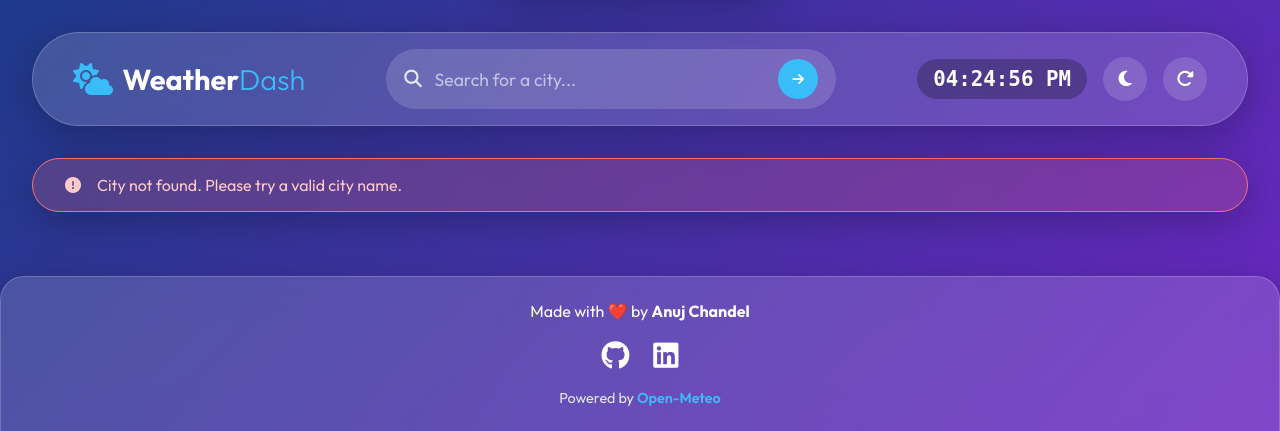
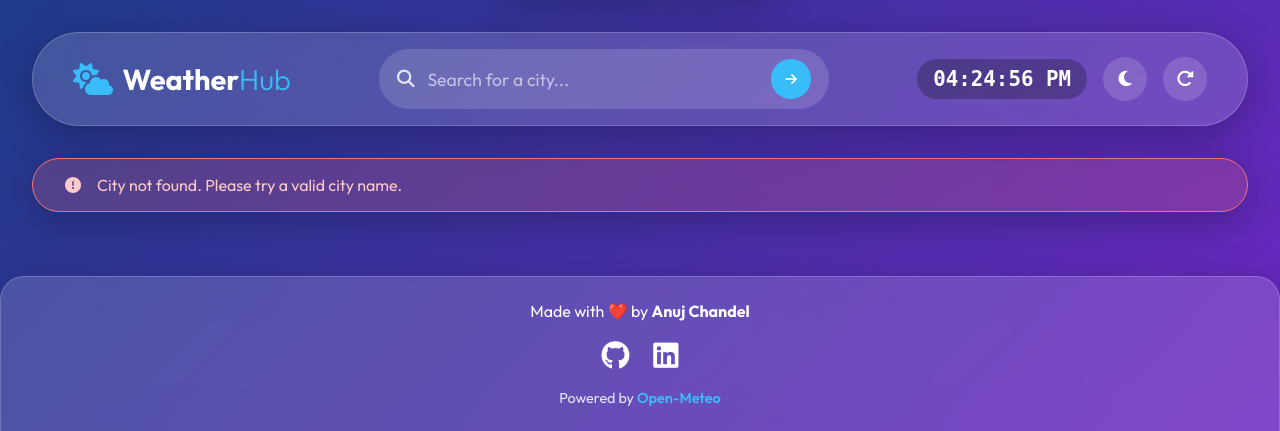
Before and after one commit to codex-anu/Weather-Web-App, a Flask app: page / in a window 1280 px wide. Shown: the top 431 px of the page. Run offline with Flask 3, Linux system fonts and the light colour scheme; data that the repository does not hold is empty.

Commit message:
Improved UI and added new weather features

```diff
--- a/templates/index.html
+++ b/templates/index.html
@@ -34,7 +34,7 @@
         <nav class="top-nav glass-panel">
             <div class="brand">
                 <i class="fa-solid fa-cloud-sun"></i>
-                <span>Weather<span class="highlight">Dash</span></span>
+                <span>Weather<span class="highlight">Hub</span></span>
             </div>
 
             <div class="search-container">
```
